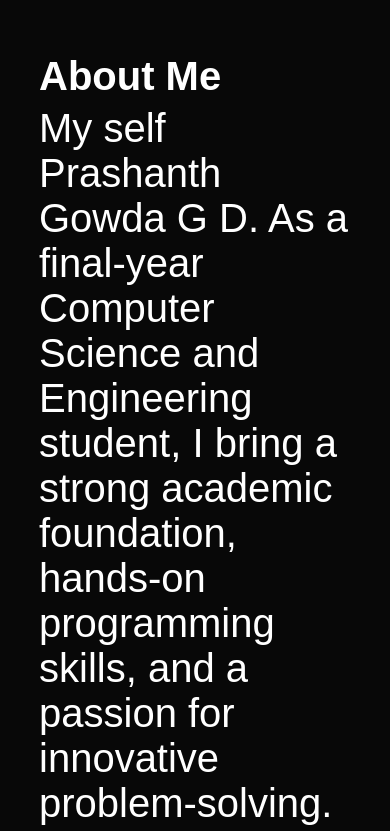
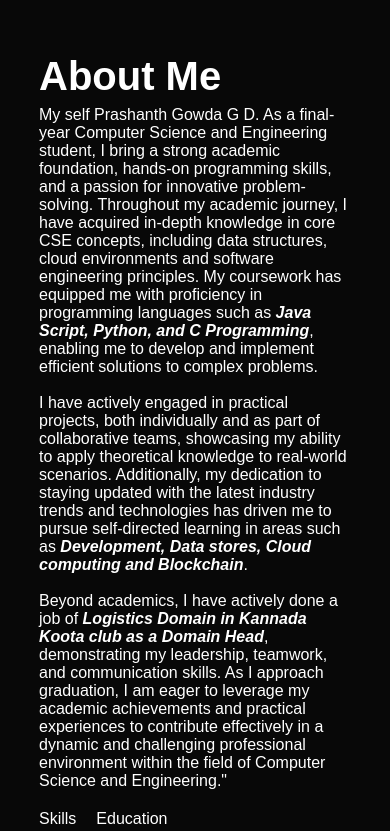
Before and after one commit to Prashanth1607/Portfolio, a plain HTML site: page index.html in a window 390 px wide. Shown: the part 1342-2173 px from the top of the page. Drawn offline with Linux system fonts and the light colour scheme.

Commit message:
Update style.css

```diff
--- a/style.css
+++ b/style.css
@@ -338,7 +338,11 @@ form btn2{
 nav .fa-solid{
     display: none;
 }
-
+@media (max-width: 768px){
+    .marg{
+        font-size: medium;
+    }
+}
 @media only screen and (max-width: 625px){
     #header{
         background-image: url(imgs/phot11.jpg);
```
